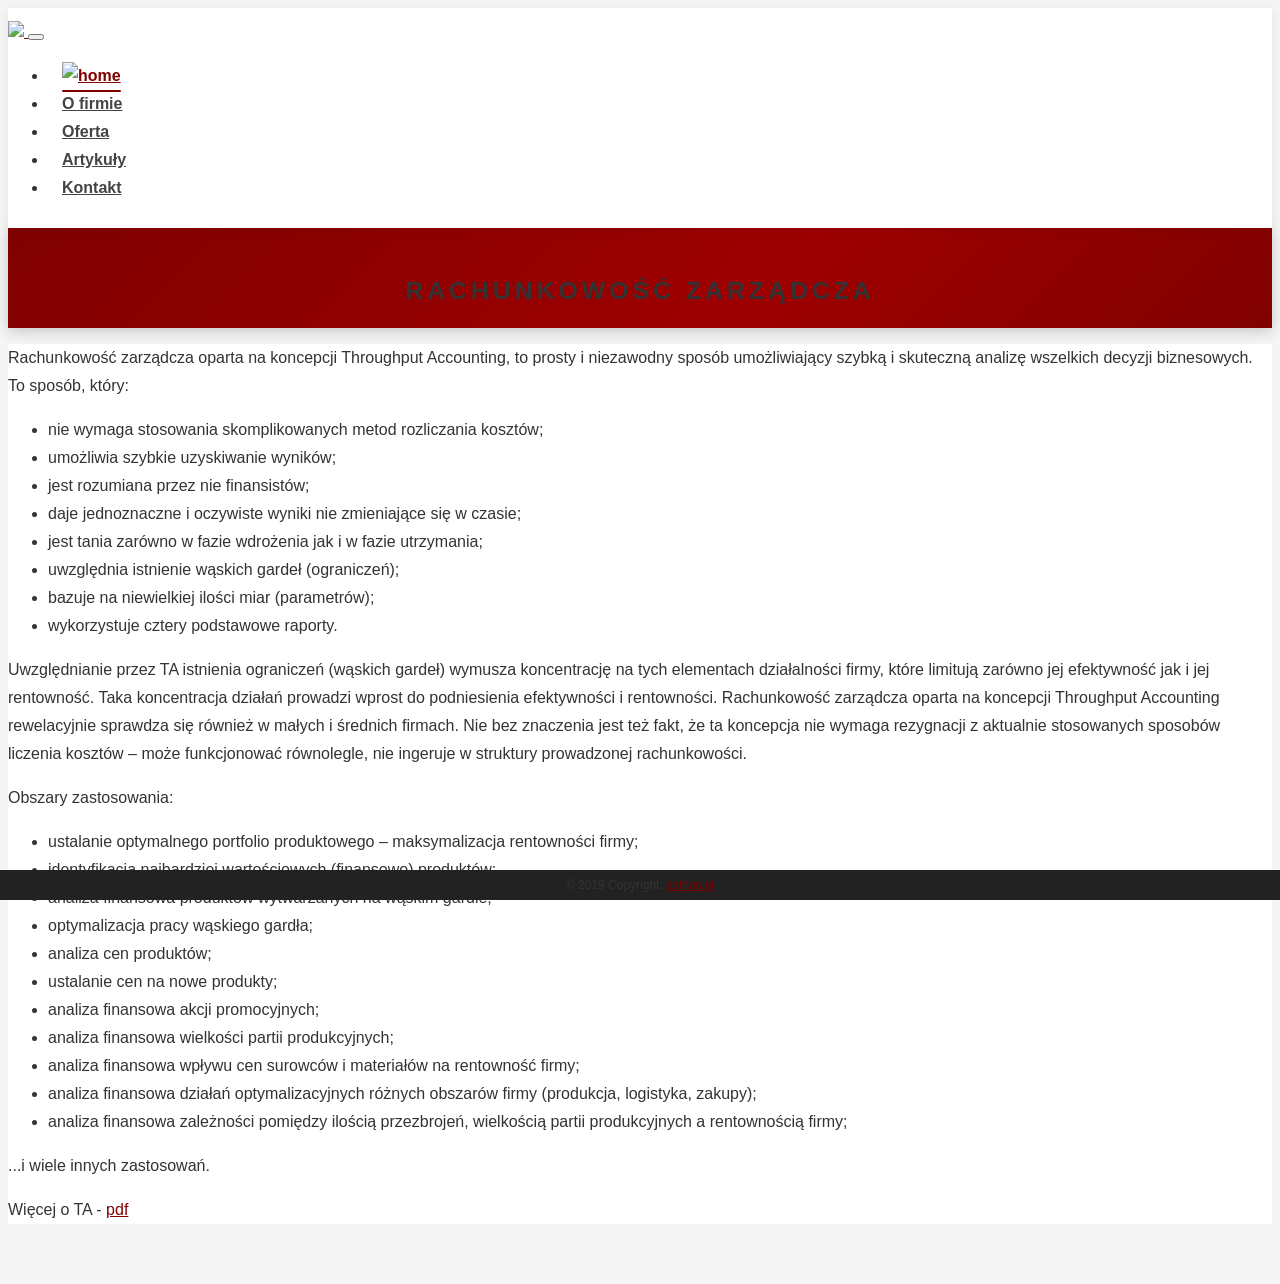
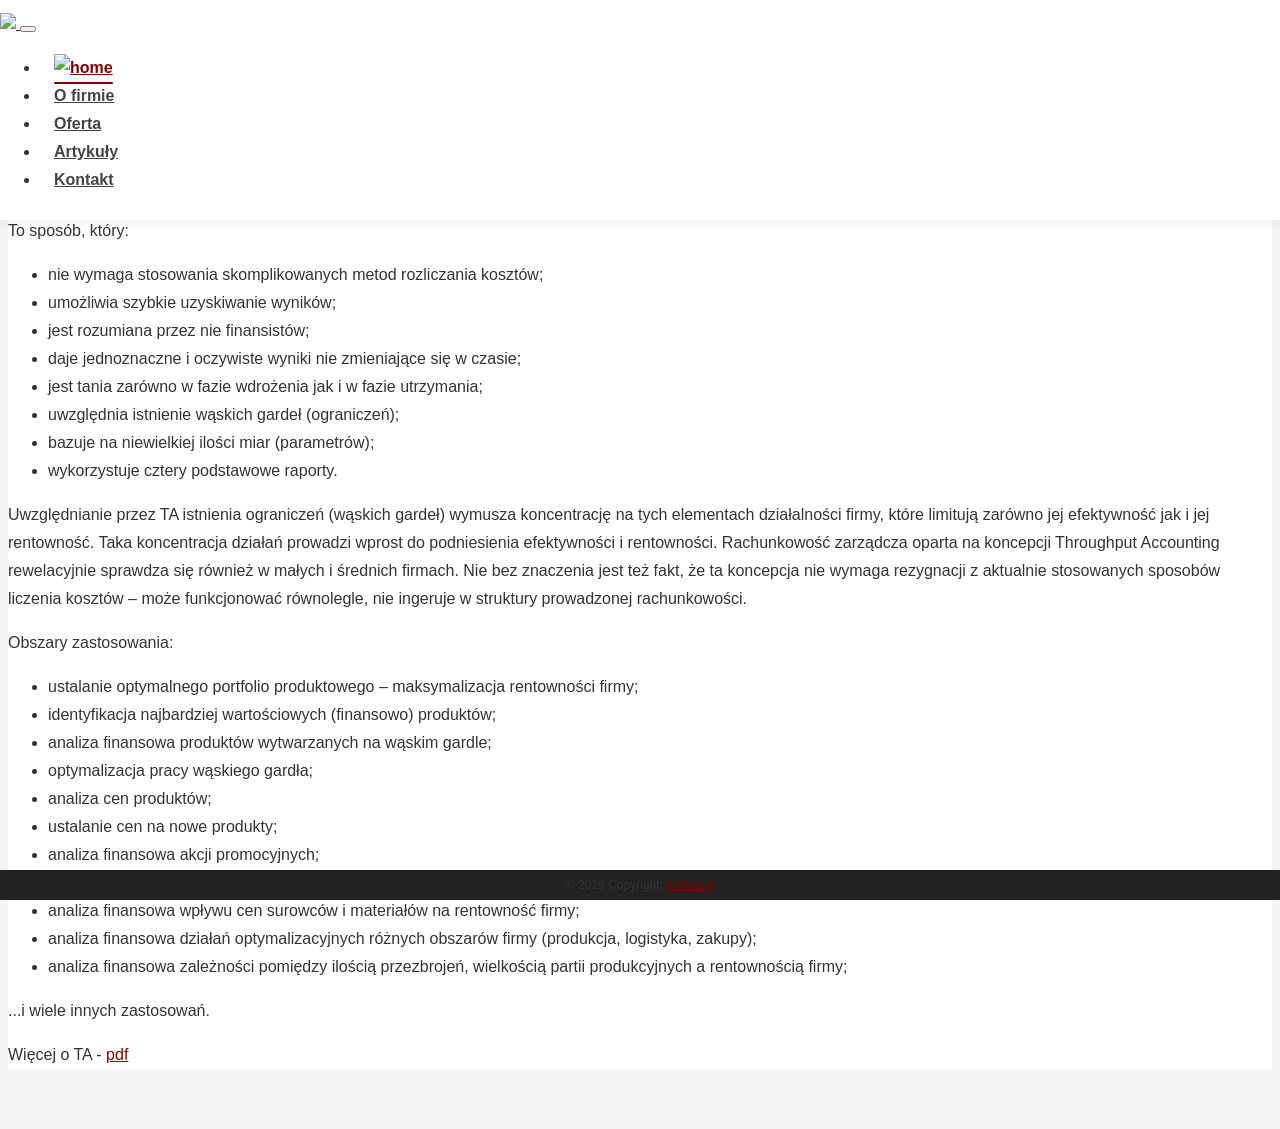

Fix navbar overlapping content: switch to position fixed with body offset

--- a/styles/app.css
+++ b/styles/app.css
@@ -15,6 +15,7 @@ body {
   color: #333;
   line-height: 1.75;
   background-color: #f5f5f5;
+  padding-top: 65px;
 }
 
 a {
@@ -33,14 +34,11 @@ a:hover {
   background-color: #fff;
   padding: 10px 0;
   box-shadow: var(--shadow-sm);
-}
-
-@media (min-width: 992px) {
-  .navbar {
-    position: sticky;
-    top: 0;
-    z-index: 1000;
-  }
+  position: fixed;
+  top: 0;
+  left: 0;
+  right: 0;
+  z-index: 1000;
 }
 
 .navbar-light .navbar-toggler-icon {
